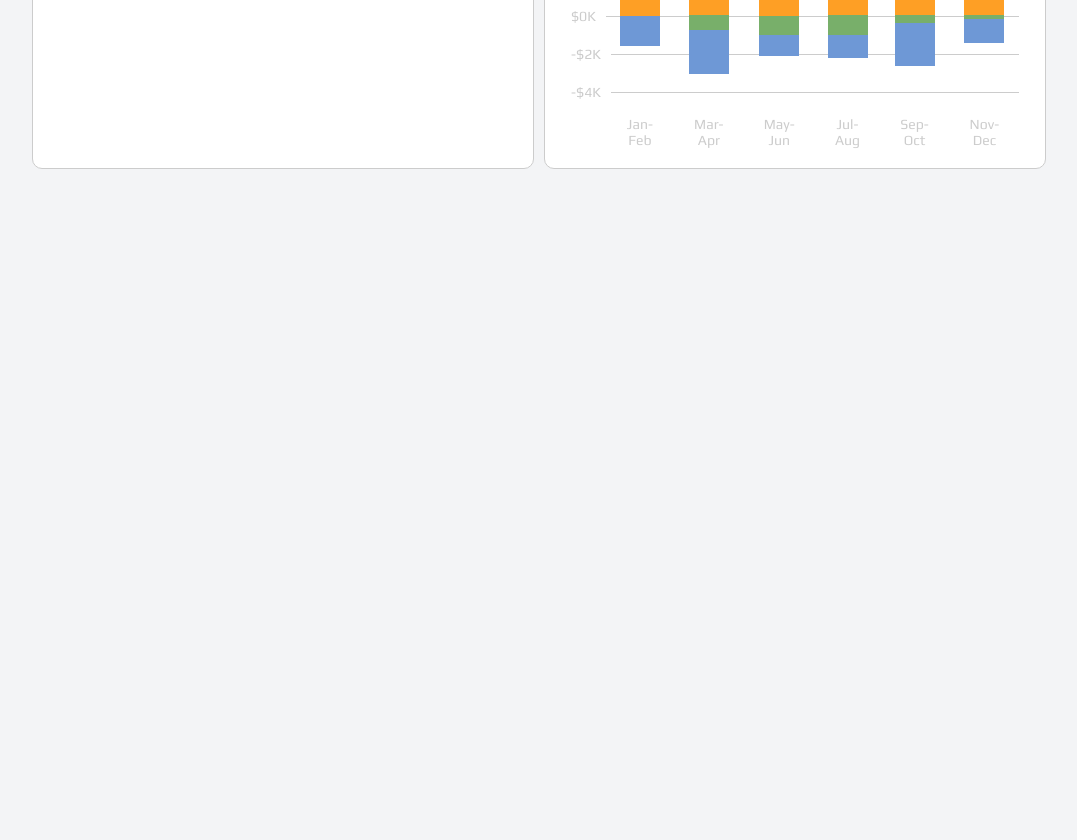
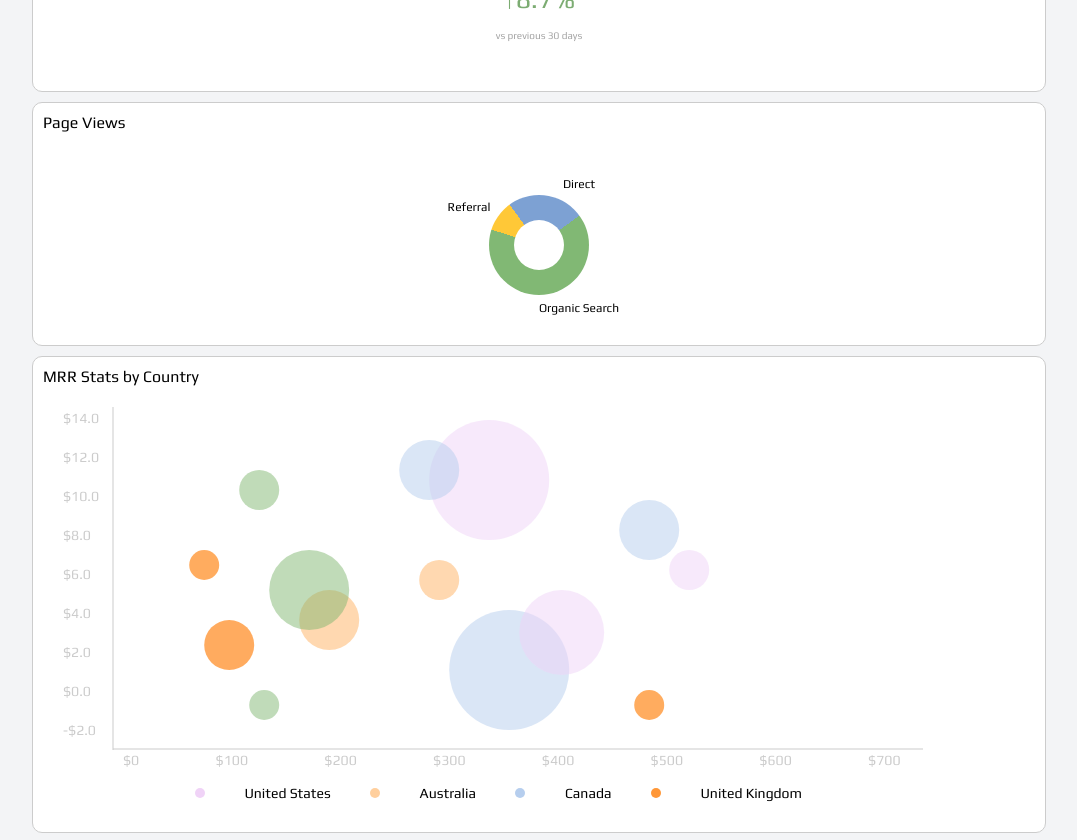
Before and after one commit to truluci/html-css-challenge, a plain HTML site: page index.html in a window 1280 px wide. Shown: the part 584-1424 px from the top of the page, without its empty margins (101-1178 px from the left). Before the commit the page ends 800 px from the top, so only its background shows below. Drawn offline with Linux system fonts and the light colour scheme.

Commit message:
Refactor CSS for object positioning and styling

```diff
--- a/index.html
+++ b/index.html
@@ -6,6 +6,7 @@
     <title>Document</title>
     <link href="https://fonts.googleapis.com/css2?family=Play&display=swap" rel="stylesheet">
     <link rel="stylesheet" href="styles.css">
+    <link rel="stylesheet" href="objects.css">
 </head>
 <body>
     <div id="body-wrapper">
@@ -14,7 +15,7 @@
                 <div id="body-wrapper-rates-wins-title">New Wins</div>
                 <div id="body-wrapper-rates-wins-data-wrapper">
                     <div id="data">230</div>
-                    <div id="percentage">↑%25</div>
+                    <div id="percentage">↑25%</div>
                     <div id="previous">vs previous 30 days</div>
                 </div>
             </div>
@@ -22,7 +23,7 @@
                 <div id="body-wrapper-rates-trial-title">Trial:Win Rate</div>
                 <div id="body-wrapper-rates-trial-data-wrapper">
                     <div id="data">9.86<div id="percentage-icon">%</div></div>
-                    <div id="percentage">↑%25</div>
+                    <div id="percentage">↑25%</div>
                     <div id="previous">vs previous 30 days</div>
                 </div>
             </div>
@@ -30,12 +31,15 @@
                 <div id="body-wrapper-rates-mrr-title">MRR</div>
                 <div id="body-wrapper-rates-mrr-data-wrapper">
                     <div id="data"><div id="dollar-sign">$</div>25,690</div>
-                    <div id="percentage">↑%8.7</div>
+                    <div id="percentage">↑8.7%</div>
                     <div id="previous">vs previous 30 days</div>
                 </div>
             </div>
             <div id="body-wrapper-rates-view-chart">
                 <div id="body-wrapper-rates-view-chart-title">Page Views</div>
+                <div id="body-wrapper-rates-view-chart-referral">Referral</div>
+                <div id="body-wrapper-rates-view-chart-direct">Direct</div>
+                <div id="body-wrapper-rates-view-chart-organic-search">Organic Search</div>
                 <div id="body-wrapper-rates-view-chart-data">
                     <div id="body-wrapper-rates-view-chart-data-middle"></div>
                 </div>
@@ -44,26 +48,70 @@
         <div id="body-wrapper-graphs">
             <div id="body-wrapper-graphs-mrr-graph-country">
                 <div id="body-wrapper-graphs-mrr-graph-country-title">MRR Stats by Country</div>
-                <div id="body-wrapper-graphs-mrr-graph-country-data">graph*
-
+                <div id="body-wrapper-graphs-mrr-graph-country-data">
+                    <div id="body-wrapper-graphs-mrr-graph-country-data-y-values">
+                        <div id="body-wrapper-graphs-mrr-graph-country-data-y-value">$14.0</div>
+                        <div id="body-wrapper-graphs-mrr-graph-country-data-y-value">$12.0</div>
+                        <div id="body-wrapper-graphs-mrr-graph-country-data-y-value">$10.0</div>
+                        <div id="body-wrapper-graphs-mrr-graph-country-data-y-value">$8.0</div>
+                        <div id="body-wrapper-graphs-mrr-graph-country-data-y-value">$6.0</div>
+                        <div id="body-wrapper-graphs-mrr-graph-country-data-y-value">$4.0</div>
+                        <div id="body-wrapper-graphs-mrr-graph-country-data-y-value">$2.0</div>
+                        <div id="body-wrapper-graphs-mrr-graph-country-data-y-value">$0.0</div>
+                        <div id="body-wrapper-graphs-mrr-graph-country-data-y-value">-$2.0</div>
+                    </div>
+                    <div id="body-wrapper-graphs-mrr-graph-country-data-y-line"></div>
+                    <div id="body-wrapper-graphs-mrr-graph-country-data-wrapper">
+                        <div id="bubble1"></div>
+                        <div id="bubble2"></div>
+                        <div id="bubble3"></div>
+                        <div id="bubble4"></div>
+                        <div id="bubble5"></div>
+                        <div id="bubble6"></div>
+                        <div id="bubble7"></div>
+                        <div id="bubble8"></div>
+                        <div id="bubble9"></div>
+                        <div id="bubble10"></div>
+                        <div id="bubble11"></div>
+                        <div id="bubble12"></div>
+                        <div id="bubble13"></div>
+                        <div id="bubble14"></div>
+                    </div>
+                    <div id="body-wrapper-graphs-mrr-graph-country-data-x-line"></div>
+                    <div id="body-wrapper-graphs-mrr-graph-country-data-x-values">
+                        <div id="body-wrapper-graphs-mrr-graph-country-data-x-value">$0</div>
+                        <div id="body-wrapper-graphs-mrr-graph-country-data-x-value">$100</div>
+                        <div id="body-wrapper-graphs-mrr-graph-country-data-x-value">$200</div>
+                        <div id="body-wrapper-graphs-mrr-graph-country-data-x-value">$300</div>
+                        <div id="body-wrapper-graphs-mrr-graph-country-data-x-value">$400</div>
+                        <div id="body-wrapper-graphs-mrr-graph-country-data-x-value">$500</div>
+                        <div id="body-wrapper-graphs-mrr-graph-country-data-x-value">$600</div>
+                        <div id="body-wrapper-graphs-mrr-graph-country-data-x-value">$700</div>
+                    </div>
+                    <div id="body-wrapper-graphs-mrr-graph-country-data-countries">
+                        <div id="body-wrapper-graphs-mrr-graph-country-data-countries-us"></div> United States
+                        <div id="body-wrapper-graphs-mrr-graph-country-data-countries-au"></div> Australia
+                        <div id="body-wrapper-graphs-mrr-graph-country-data-countries-ca"></div> Canada
+                        <div id="body-wrapper-graphs-mrr-graph-country-data-countries-uk"></div> United Kingdom
+                    </div>
                 </div>
             </div>
             <div id="body-wrapper-graphs-mrr-graph-month">
                 <div id="body-wrapper-graphs-mrr-graph-month-title">MRR</div>
                 <div id="body-wrapper-graphs-mrr-graph-month-data">
+                    <div id="body-wrapper-graphs-mrr-graph-month-data-y">
+                        <div id="body-wrapper-graphs-mrr-graph-month-data-y-value">$14K<div id="line"></div></div>
+                        <div id="body-wrapper-graphs-mrr-graph-month-data-y-value">$12K<div id="line"></div></div>
+                        <div id="body-wrapper-graphs-mrr-graph-month-data-y-value">$10K<div id="line"></div></div>
+                        <div id="body-wrapper-graphs-mrr-graph-month-data-y-value">$8K<div id="line"></div></div>
+                        <div id="body-wrapper-graphs-mrr-graph-month-data-y-value">$6K<div id="line"></div></div>
+                        <div id="body-wrapper-graphs-mrr-graph-month-data-y-value">$4K<div id="line"></div></div>
+                        <div id="body-wrapper-graphs-mrr-graph-month-data-y-value">$2K<div id="line"></div></div>
+                        <div id="body-wrapper-graphs-mrr-graph-month-data-y-value">$0K<div id="line"></div></div>
+                        <div id="body-wrapper-graphs-mrr-graph-month-data-y-value">-$2K<div id="line"></div></div>
+                        <div id="body-wrapper-graphs-mrr-graph-month-data-y-value">-$4K<div id="line"></div></div>
+                    </div>
                     <div id="body-wrapper-graphs-mrr-graph-month-data-x">
-                        <div id="body-wrapper-graphs-mrr-graph-month-data-x-value">$14K<div id="line"></div></div>
-                        <div id="body-wrapper-graphs-mrr-graph-month-data-x-value">$12K<div id="line"></div></div>
-                        <div id="body-wrapper-graphs-mrr-graph-month-data-x-value">$10K<div id="line"></div></div>
-                        <div id="body-wrapper-graphs-mrr-graph-month-data-x-value">$8K<div id="line"></div></div>
-                        <div id="body-wrapper-graphs-mrr-graph-month-data-x-value">$6K<div id="line"></div></div>
-                        <div id="body-wrapper-graphs-mrr-graph-month-data-x-value">$4K<div id="line"></div></div>
-                        <div id="body-wrapper-graphs-mrr-graph-month-data-x-value">$2K<div id="line"></div></div>
-                        <div id="body-wrapper-graphs-mrr-graph-month-data-x-value">$0K<div id="line"></div></div>
-                        <div id="body-wrapper-graphs-mrr-graph-month-data-x-value">-$2K<div id="line"></div></div>
-                        <div id="body-wrapper-graphs-mrr-graph-month-data-x-value">-$4K<div id="line"></div></div>
-                    </div>
-                    <div id="body-wrapper-graphs-mrr-graph-month-data-y">
                         <div id="month"><div id="rectangle1"></div>Jan-Feb</div>
                         <div id="month"><div id="rectangle2"></div>Mar-Apr</div>
                         <div id="month"><div id="rectangle3"></div>May-Jun</div>
--- /dev/null
+++ b/objects.css
@@ -0,0 +1,223 @@
+#rectangle1 {
+    background: linear-gradient(to bottom,
+    #fec649 40%,
+    #fe9f25 40%,
+    #fe9f25 88%,
+    #6e98d6 88%);
+    height: 250px;
+    top: -320px;
+}
+
+#rectangle2 {
+    background: linear-gradient(to bottom,
+    #fec649 40%,
+    #fe9f25 40%,
+    #fe9f25 80%,
+    #78af6a 80%,
+    #78af6a 85%,
+    #6e98d6 60%);
+    height: 295px;
+    top: -337px;
+}
+
+#rectangle3 {
+    background: linear-gradient(to bottom,
+    #fec649 40%,
+    #fe9f25 40%,
+    #fe9f25 85%,
+    #78af6a 85%,
+    #78af6a 92%,
+    #6e98d6 10%);
+    height: 265px;
+    top: -325px;
+}
+
+#rectangle4 {
+    background: linear-gradient(to bottom,
+    #fec649 40%,
+    #fe9f25 40%,
+    #fe9f25 85%,
+    #78af6a 85%,
+    #78af6a 92%,
+    #6e98d6 10%);
+    height: 285px;
+    top: -343px;
+}
+
+#rectangle5 {
+    background: linear-gradient(to bottom,
+    #fec649 40%,
+    #fe9f25 40%,
+    #fe9f25 80%,
+    #78af6a 80%,
+    #78af6a 83%,
+    #6e98d6 10%);
+    height: 255px;
+    top: -305px;
+}
+
+#rectangle6 {
+    background: linear-gradient(to bottom,
+    #fec649 30%,
+    #fe9f25 30%,
+    #fe9f25 80%,
+    #78af6a 80%,
+    #78af6a 83%,
+    #6e98d6 10%);
+    height: 139px;
+    top: -212px;
+}
+
+#bubble1{
+    position: absolute;
+    width: 120px;
+    height: 120px;
+    border-radius: 50%;
+    background-color: #f0d3f7;
+    top: -40px;
+    left: 250px;
+    opacity: 0.5;
+}
+
+#bubble2{
+    position: absolute;
+    width: 60px;
+    height: 60px;
+    border-radius: 50%;
+    background-color: #b6ceee;
+    top: -20px;
+    left: 220px;
+    opacity: 0.5;
+}
+
+#bubble3{
+    position: absolute;
+    width: 30px;
+    height: 30px;
+    border-radius: 50%;
+    background-color: #ff9737;
+    top: 90px;
+    left: 10px;
+    opacity: 0.8;
+}
+
+#bubble4{
+    position: absolute;
+    width: 50px;
+    height: 50px;
+    border-radius: 50%;
+    background-color: #ff9737;
+    top: 160px;
+    left: 25px;
+    opacity: 0.8;
+}
+
+#bubble5{
+    position: absolute;
+    width: 60px;
+    height: 60px;
+    border-radius: 50%;
+    background-color: #ffcf9d;
+    top: 130px;
+    left: 120px;
+    opacity: 0.8;
+}
+
+#bubble6{
+    position: absolute;
+    width: 80px;
+    height: 80px;
+    border-radius: 50%;
+    background-color: #81b873;
+    top: 90px;
+    left: 90px;
+    opacity: 0.5;
+}
+
+#bubble7{
+    position: absolute;
+    width: 40px;
+    height: 40px;
+    border-radius: 50%;
+    background-color: #81b873;
+    top: 10px;
+    left: 60px;
+    opacity: 0.5;
+}
+
+#bubble8{
+    position: absolute;
+    width: 30px;
+    height: 30px;
+    border-radius: 50%;
+    background-color: #81b873;
+    top: 230px;
+    left: 70px;
+    opacity: 0.5;
+}
+
+#bubble9{
+    position: absolute;
+    width: 40px;
+    height: 40px;
+    border-radius: 50%;
+    background-color: #ffcf9d;
+    top: 100px;
+    left: 240px;
+    opacity: 0.8;
+}
+
+#bubble10{
+    position: absolute;
+    width: 120px;
+    height: 120px;
+    border-radius: 50%;
+    background-color: #b6ceee;
+    top: 150px;
+    left: 270px;
+    opacity: 0.5;
+}
+
+#bubble11{
+    position: absolute;
+    width: 85px;
+    height: 85px;
+    border-radius: 50%;
+    background-color: #f0d3f7;
+    top: 130px;
+    left: 340px;
+    opacity: 0.5;
+}
+
+#bubble12{
+    position: absolute;
+    width: 60px;
+    height: 60px;
+    border-radius: 50%;
+    background-color: #b6ceee;
+    top: 40px;
+    left: 440px;
+    opacity: 0.5;
+}
+
+#bubble13{
+    position: absolute;
+    width: 30px;
+    height: 30px;
+    border-radius: 50%;
+    background-color: #ff9737;
+    top: 230px;
+    left: 455px;
+    opacity: 0.8;
+}
+
+#bubble14{
+    position: absolute;
+    width: 40px;
+    height: 40px;
+    border-radius: 50%;
+    background-color: #f0d3f7;
+    top: 90px;
+    left: 490px;
+    opacity: 0.5;
+}
--- a/styles.css
+++ b/styles.css
@@ -60,6 +60,29 @@ body {
 #previous {
     font-size: 10px;
     color: #a3a3a3;
+    padding-top: 15px;
+}
+
+#body-wrapper-rates-view-chart-referral,
+#body-wrapper-rates-view-chart-direct,
+#body-wrapper-rates-view-chart-organic-search{
+    font-size: 12px;
+    position: relative;
+}
+
+#body-wrapper-rates-view-chart-referral {
+    top: 45%;
+    left: -70px;
+}
+
+#body-wrapper-rates-view-chart-direct {
+    top: 40px;
+    left: 40px;
+}
+
+#body-wrapper-rates-view-chart-organic-search {
+    top: 150px;
+    left: 40px;
 }
 
 #body-wrapper-rates-view-chart-data {
@@ -113,7 +136,105 @@ body {
     margin-top: 30px;
 }
 
-#body-wrapper-graphs-mrr-graph-month-data-x > div {
+#body-wrapper-graphs-mrr-graph-country-data-y-values{
+    color: #ccc;
+    font-size: 14px;
+    position: absolute;
+    top: 30px;
+    left: 30px;
+    height: 300px;
+}
+
+#body-wrapper-graphs-mrr-graph-country-data-y-values > div {
+    display: flex;
+    left: 0;
+    align-items: center;
+    margin: 23px 0;
+}
+
+#body-wrapper-graphs-mrr-graph-country-data-x-values {
+    color: #ccc;
+    font-size: 14px;
+    display: flex;
+    width: 80%;
+    justify-content: space-between;
+    position: relative;
+    left: 70px;
+}
+
+#body-wrapper-graphs-mrr-graph-country-data-y-line {
+    position: absolute;
+    top: 0;
+    margin-left: 60px;
+    width: 1px;
+    height: 343px;
+    margin-top: 50px;
+    background-color: #ccc;
+    transform: translateX(-50%);
+}
+
+#body-wrapper-graphs-mrr-graph-country-data-wrapper {
+    position: relative;
+    top: 50%;
+    left: 53%;
+    width: 80%;
+    height: 300px;
+    transform: translate(-50%, -50%);
+}
+
+#body-wrapper-graphs-mrr-graph-country-data-x-line {
+    position: absolute;
+    top: 82.5%;
+    margin-left: 60px;
+    width: 80%;
+    height: 1px;
+    background-color: #ccc;
+    transform: translateY(-50%);
+}
+
+#body-wrapper-graphs-mrr-graph-country-data-countries{
+    display: flex;
+    justify-content: space-between;
+    width: 60%;
+    font-size: 14px;
+    position: absolute;
+    top: 90%;
+    left: 16%;
+}
+
+#body-wrapper-graphs-mrr-graph-country-data-countries-us {
+    width: 10px;
+    height: 10px;
+    border-radius: 50%;
+    background-color: #f0d3f7;
+    align-self: center;
+}
+
+#body-wrapper-graphs-mrr-graph-country-data-countries-au {
+    width: 10px;
+    height: 10px;
+    border-radius: 50%;
+    background-color: #ffcf9d;
+    align-self: center;
+}
+
+#body-wrapper-graphs-mrr-graph-country-data-countries-ca {
+    width: 10px;
+    height: 10px;
+    border-radius: 50%;
+    background-color: #b6ceee;
+    align-self: center;
+}
+
+#body-wrapper-graphs-mrr-graph-country-data-countries-uk {
+    width: 10px;
+    height: 10px;
+    border-radius: 50%;
+    background-color: #ff9737;
+    align-self: center;
+}
+
+#body-wrapper-graphs-mrr-graph-month-data-y > div {
     position: relative;
     display: flex;
     align-items: center;
@@ -122,19 +243,19 @@ body {
     padding: 6px;
 }
 
-#body-wrapper-graphs-mrr-graph-month-data-x-value {
+#body-wrapper-graphs-mrr-graph-month-data-y-value {
     font-size: 14px;
     margin-left: 10px;
 }
 
-#body-wrapper-graphs-mrr-graph-month-data-x #line {
+#body-wrapper-graphs-mrr-graph-month-data-y #line {
     height: 1px;
     background-color: #ccc;
     margin-left: 10px;
     flex-grow: 1;
 }
 
-#body-wrapper-graphs-mrr-graph-month-data-y {
+#body-wrapper-graphs-mrr-graph-month-data-x {
     display: flex;
     justify-content: space-between;
     margin: 0 auto;
@@ -143,7 +264,7 @@ body {
     position: relative;
 }
 
-#body-wrapper-graphs-mrr-graph-month-data-y > div {
+#body-wrapper-graphs-mrr-graph-month-data-x > div {
     display: flex;
     align-items: center;
     color: #ccc;
@@ -165,72 +286,23 @@ body {
     z-index: 1;
 }
 
-#rectangle1 {
-    background: linear-gradient(to bottom,
-    #fec649 40%,
-    #fe9f25 40%,
-    #fe9f25 88%,
-    #6e98d6 88%);
-    height: 250px;
-    top: -320px;
+/* Responsive CSS */
+@media (max-width: 1310px) {
+    #body-wrapper-rates > div,
+    #body-wrapper-graphs > div {
+        width: calc(100% - 10px);
     }
 
-#rectangle2 {
-    background: linear-gradient(to bottom,
-    #fec649 40%,
-    #fe9f25 40%,
-    #fe9f25 80%,
-    #78af6a 80%,
-    #78af6a 85%,
-    #6e98d6 60%);
-    height: 295px;
-    top: -337px;
+    #body-wrapper-graphs-mrr-graph-country {
+        display: flex;
+        height: 435px;
     }
 
-#rectangle3 {
-    background: linear-gradient(to bottom,
-    #fec649 40%,
-    #fe9f25 40%,
-    #fe9f25 85%,
-    #78af6a 85%,
-    #78af6a 92%,
-    #6e98d6 10%);
-    height: 265px;
-    top: -325px;
+    #body-wrapper-rates {
+        flex-wrap: wrap;
     }
 
-#rectangle4 {
-    background: linear-gradient(to bottom,
-    #fec649 40%,
-    #fe9f25 40%,
-    #fe9f25 85%,
-    #78af6a 85%,
-    #78af6a 92%,
-    #6e98d6 10%);
-    height: 285px;
-    top: -343px;
+    #body-wrapper-graphs {
+        flex-wrap: wrap;
     }
-
-#rectangle5 {
-    background: linear-gradient(to bottom,
-    #fec649 40%,
-    #fe9f25 40%,
-    #fe9f25 80%,
-    #78af6a 80%,
-    #78af6a 83%,
-    #6e98d6 10%);
-    height: 255px;
-    top: -305px;
 }
-
-#rectangle6 {
-    background: linear-gradient(to bottom,
-    #fec649 30%,
-    #fe9f25 30%,
-    #fe9f25 80%,
-    #78af6a 80%,
-    #78af6a 83%,
-    #6e98d6 10%);
-    height: 139px;
-    top: -212px;
-}
```
Lines whose indentation alone changed are shown as unchanged.
